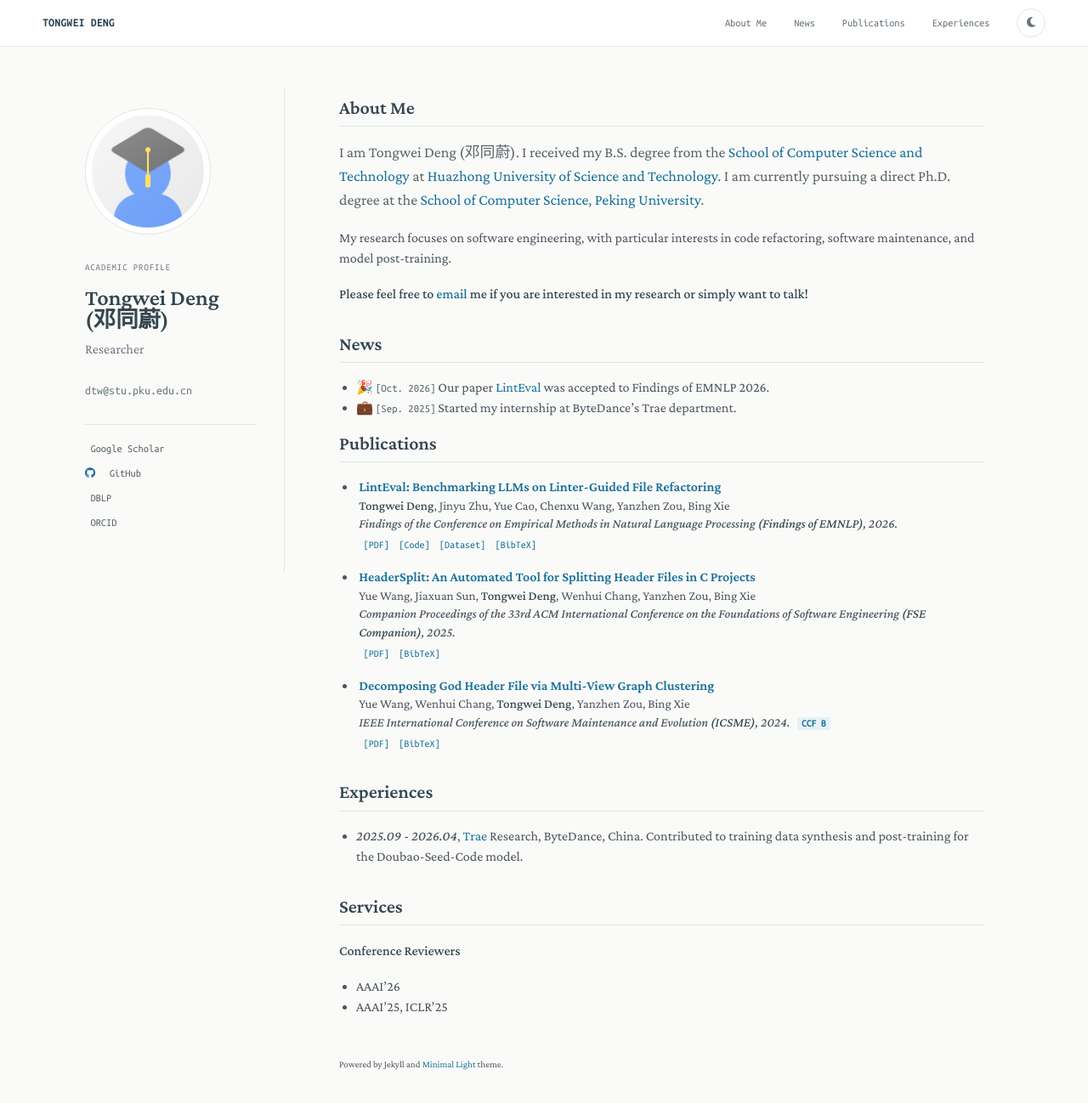
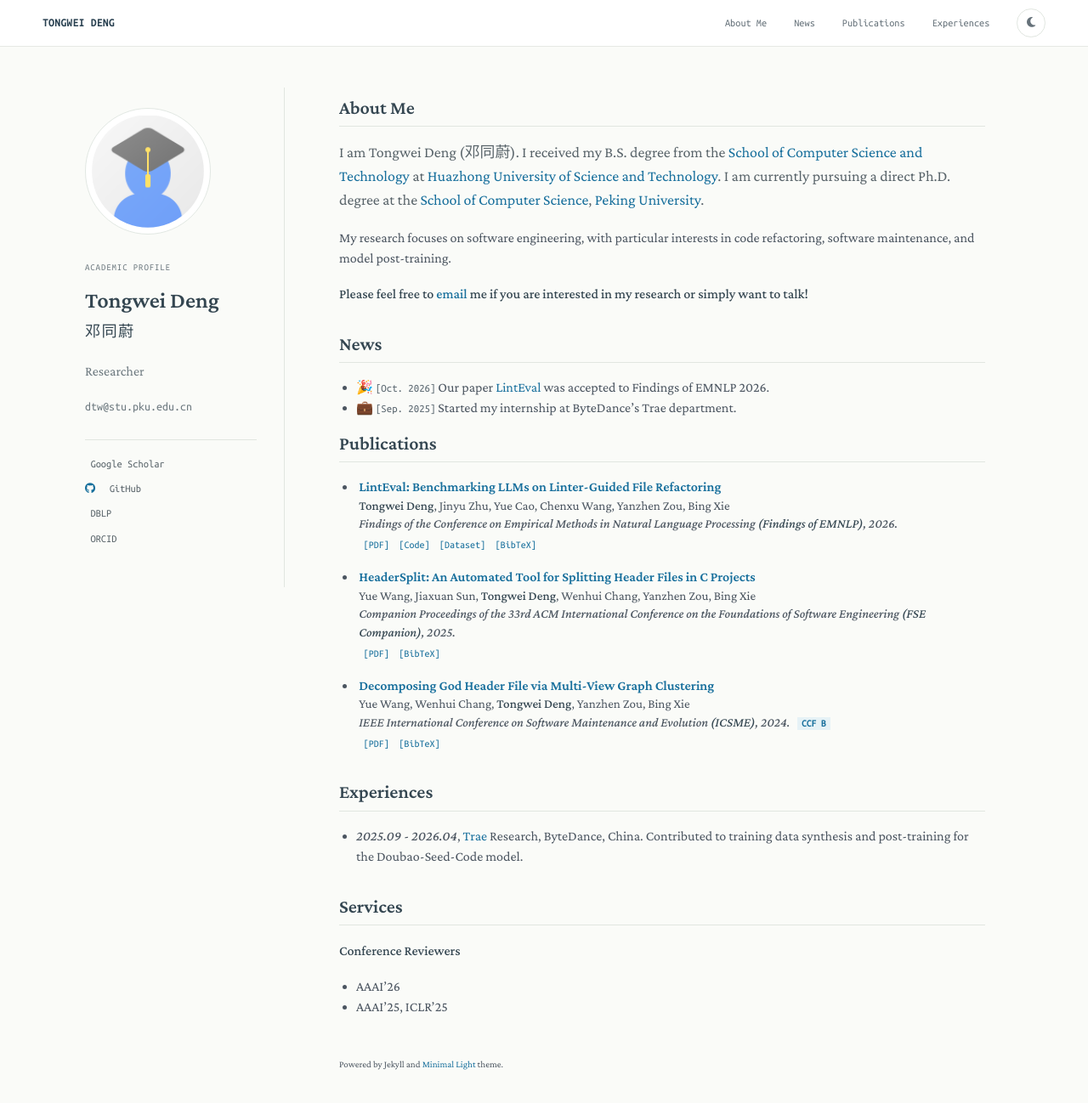
Before and after one commit to 6643789wsx/6643789wsx.github.io, a Jekyll site: the page built from index.md, in a window 1280 px wide and 1377 px high. Shown: the top 1298 px of the window at 85% size. Built offline with Jekyll 4.4.1, drawn with Linux system fonts in a browser that asks for light colours; a style sheet for code colours, icons or effects is not loaded; our own code applies the rules of GitHub Pages for plain Markdown files.

Commit message:
Simplify sitemap and use intentional bilingual name layout

```diff
--- a/_layouts/homepage.html
+++ b/_layouts/homepage.html
@@ -68,11 +68,13 @@
         {% endif %}
 
         <p class="profile-kicker">Academic profile</p>
-        <h1>{{ site.title }}{% if site.title_zh %} <span class="name-zh" lang="zh-CN">({{ site.title_zh }})</span>{% endif %}</h1>
+        <h1>
+          <span class="name-en">{{ site.title }}</span>
+          {% if site.title_zh %}<span class="name-zh" lang="zh-CN">{{ site.title_zh }}</span>{% endif %}
+        </h1>
 
         {% if site.position %}
-        <position style="font-size:1.10rem;">{{ site.position }}</position>
-        <br>
+        <position>{{ site.position }}</position>
         {% endif %}
         {% if site.affiliation %}
         <a class="profile-affiliation" href="{{ site.affiliation_link }}" rel="noopener"><autocolor>{{ site.affiliation }}</autocolor></a>
--- a/_sass/minimal-light.scss
+++ b/_sass/minimal-light.scss
@@ -676,7 +676,6 @@ body { background:var(--page-bg); color:var(--text); }
 .image.avatar img { background:var(--avatar-bg); border:1px solid var(--avatar-border); padding:.45rem; width:132px; }
 .profile-kicker { color:var(--muted); font-size:.68rem; margin-top:1.5rem; }
 .profile-panel h1 { color:var(--heading); font-size:1.65rem; }
-.profile-panel h1 .name-zh { white-space:nowrap; }
 .profile-panel position, .profile-panel autocolor, .profile-panel email { color:var(--muted); }
 .profile-links { border-top:1px solid var(--border); display:grid; gap:.65rem; margin-top:1.7rem; padding-top:1.2rem; }
 .profile-links a { color:var(--text-soft); font-family:"Ubuntu Mono", monospace; font-size:.78rem; }
@@ -751,3 +750,27 @@ hr { background:var(--border); }
   display:none;
   font-family: monospace;
 }
+
+/* Bilingual name layout */
+.profile-panel h1 {
+  line-height: 1.25;
+  margin: 0 0 1.35rem;
+}
+.profile-panel h1 .name-en {
+  display: block;
+  white-space: nowrap;
+}
+.profile-panel h1 .name-zh {
+  display: block;
+  margin-top: .52rem;
+  font-size: 1.14rem;
+  font-weight: 500;
+  letter-spacing: .07em;
+  line-height: 1.4;
+  white-space: nowrap;
+}
+.profile-panel position {
+  display: block;
+  margin-bottom: 1.1rem;
+  line-height: 1.45;
+}
--- a/sitemap.xml
+++ b/sitemap.xml
@@ -5,7 +5,5 @@
   <url>
     <loc>{{ site.canonical }}</loc>
     {% if site.homepage_last_modified %}<lastmod>{{ site.homepage_last_modified | date_to_xmlschema }}</lastmod>{% endif %}
-    <changefreq>monthly</changefreq>
-    <priority>1.0</priority>
   </url>
 </urlset>
```
